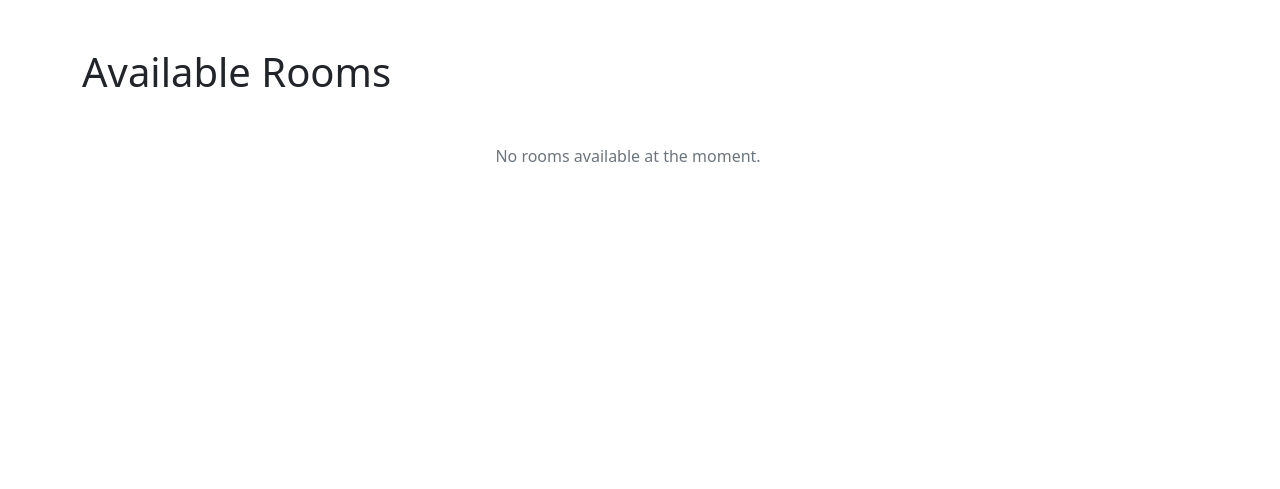
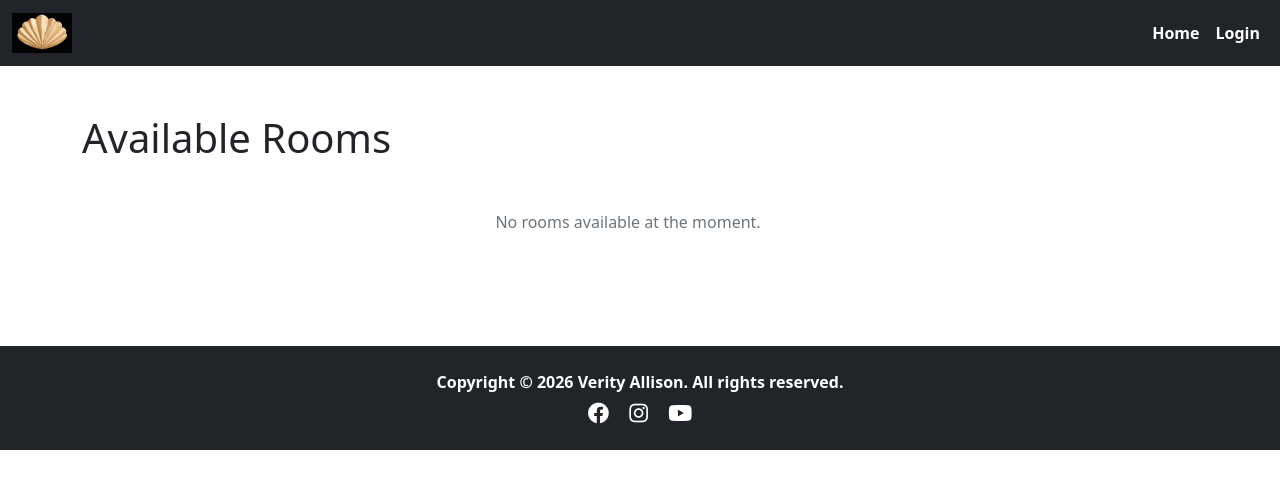
Before and after one commit to verytee/capstone_project, a Django app: page / in a window 1280 px wide. Shown: the top 489 px of the page. Run offline with Django 4.2, Linux system fonts and the light colour scheme; data that the repository does not hold is empty.

Commit message:
add navbar and footer

```diff
--- a/booking/templates/booking/index.html
+++ b/booking/templates/booking/index.html
@@ -69,5 +69,20 @@
   </div>
   {% endif %}
 </div>
+    <!-- Pagination if needed -->
+{% if is_paginated %}
+    <nav aria-label="Page navigation">
+        <ul class="pagination justify-content-center">
+            {% if page_obj.has_previous %}
+            <li><a href="?page={{ page_obj.previous_page_number }}" class="page-link">« PREVIOUS </a></li>
+            {% endif %}
+            {% if page_obj.has_next %}
+            <li><a href="?page={{ page_obj.next_page_number }}" class="page-link"> NEXT PAGE »</a></li>
+            {% endif %}
+        </ul>
+    </nav>
+    {% endif %}
+</div>
 
+<!-- index.html content ends here -->
 {% endblock %}
--- a/booking/views.py
+++ b/booking/views.py
@@ -9,6 +9,7 @@ from .models import Room, RoomBooking
 class RoomList(generic.ListView):
     model = Room
     template_name = 'booking/index.html'
+    paginate_by = 6
 
 # add logic so dates in the past are not shown as available for booking
 
--- a/config/settings.py
+++ b/config/settings.py
@@ -141,6 +141,8 @@ USE_TZ = True
 # https://docs.djangoproject.com/en/4.2/howto/static-files/
 
 STATIC_URL = 'static/'
+STATICFILES_DIRS = [os.path.join(BASE_DIR, 'static'), ]
+
 
 # Default primary key field type
 # https://docs.djangoproject.com/en/4.2/ref/settings/#default-auto-field
--- a/templates/base.html
+++ b/templates/base.html
@@ -1,3 +1,5 @@
+{% load static %}
+
 <!DOCTYPE html>
 <html class="h-100" lang="en">
 
@@ -17,12 +19,48 @@
     <link href="https://cdn.jsdelivr.net/npm/bootstrap@5.0.1/dist/css/bootstrap.min.css" rel="stylesheet"
         integrity="sha384-+0n0xVW2eSR5OomGNYDnhzAbDsOXxcvSN1TPprVMTNDbiYZCxYbOOl7+AMvyTG2x" crossorigin="anonymous">
 
+    <!-- Custom CSS -->
+    <link rel="stylesheet" href="{% static 'css/style.css' %}">
+
 </head>
 
 <body class="d-flex flex-column h-100 main-bg">
 
     <!-- Navigation -->
-<nav></nav>
+<nav class="navbar navbar-expand-lg navbar-dark bg-dark fw-bold">
+    <div class="container-fluid">
+        <!-- Logo -->
+        <a class="navbar-brand" href="{% url 'room_list' %}">
+            <img src="{% static 'images/logo.webp' %}" alt="Capstone Hotel Logo" height="40">
+        </a>
+
+        <!-- Toggler for mobile -->
+        <button class="navbar-toggler" type="button" data-bs-toggle="collapse" data-bs-target="#navbarNav" aria-controls="navbarNav" aria-expanded="false" aria-label="Toggle navigation">
+            <span class="navbar-toggler-icon"></span>
+        </button>
+
+        <!-- Nav items -->
+        <div class="collapse navbar-collapse" id="navbarNav">
+            <ul class="navbar-nav ms-auto">
+                <li class="nav-item">
+                    <a class="nav-link text-white" href="{% url 'room_list' %}">Home</a>
+                </li>
+                {% if user.is_authenticated %}
+                <li class="nav-item">
+                    <a class="nav-link text-white" href="{% url 'booking_list' %}">My Bookings</a>
+                </li>
+                <li class="nav-item">
+                    <a class="nav-link text-white" href="{% url 'account_logout' %}">Logout</a>
+                </li>
+                {% else %}
+                <li class="nav-item">
+                    <a class="nav-link text-white" href="{% url 'account_login' %}">Login</a>
+                </li>
+                {% endif %}
+            </ul>
+        </div>
+    </div>
+</nav>
 
 
     <main>
@@ -34,7 +72,28 @@
     </main>
 
     <!-- Footer -->
-    <footer></footer>
+    <footer class="bg-dark text-white fw-bold mt-5">
+        <div class="container-fluid py-4">
+            <div class="row align-items-center">
+                <!-- Copyright text -->
+                <div class="col-12 text-center mb-3 mb-md-0">
+                    <p class="mb-2">Copyright &copy; 2026 Verity Allison. All rights reserved.</p>
+                    <!-- Social Media Links -->
+                    <div class="social-links">
+                        <a href="https://www.facebook.com" target="_blank" rel="noopener noreferrer" class="text-white text-decoration-none mx-2">
+                            <i class="fab fa-facebook fa-lg"></i>
+                        </a>
+                        <a href="https://www.instagram.com" target="_blank" rel="noopener noreferrer" class="text-white text-decoration-none mx-2">
+                            <i class="fab fa-instagram fa-lg"></i>
+                        </a>
+                        <a href="https://www.youtube.com" target="_blank" rel="noopener noreferrer" class="text-white text-decoration-none mx-2">
+                            <i class="fab fa-youtube fa-lg"></i>
+                        </a>
+                    </div>
+                </div>
+            </div>
+        </div>
+    </footer>
 
     <script src="https://cdn.jsdelivr.net/npm/bootstrap@5.0.1/dist/js/bootstrap.bundle.min.js"
         integrity="sha384-gtEjrD/SeCtmISkJkNUaaKMoLD0//ElJ19smozuHV6z3Iehds+3Ulb9Bn9Plx0x4" crossorigin="anonymous">
```
Also changed, not shown: static/css/images/logo.webp (added), static/css/style.css (added).
